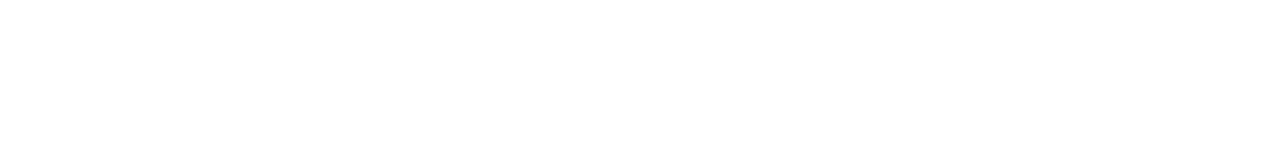
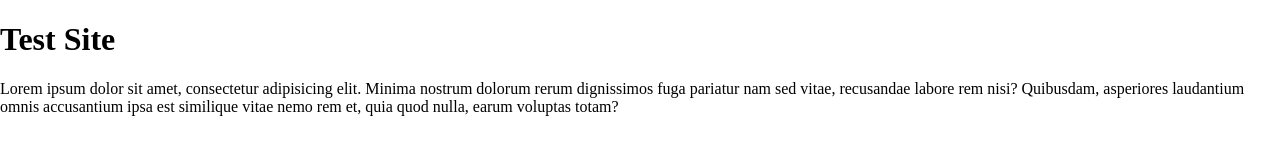
Before and after one commit to Maktastix/git_branching_test, a plain HTML site: page index.html in a window 1280 px wide. Drawn offline with Linux system fonts and the light colour scheme.

Commit message:
Added header elements

```diff
--- a/index.html
+++ b/index.html
@@ -5,9 +5,14 @@
 	<meta http-equiv="X-UA-Compatible" content="IE=edge">
 	<meta name="viewport" content="width=device-width, initial-scale=1.0">
 	<link rel="stylesheet" href="./styles/styles.css">
-	<title>Document</title>
+	<title>Git Branching Test</title>
 </head>
 <body>
 
+	<header>
+		<h1>Test Site</h1>
+		<p>Lorem ipsum dolor sit amet, consectetur adipisicing elit. Minima nostrum dolorum rerum dignissimos fuga pariatur nam sed vitae, recusandae labore rem nisi? Quibusdam, asperiores laudantium omnis accusantium ipsa est similique vitae nemo rem et, quia quod nulla, earum voluptas totam?</p>
+	</header>
+
 </body>
 </html>
```
